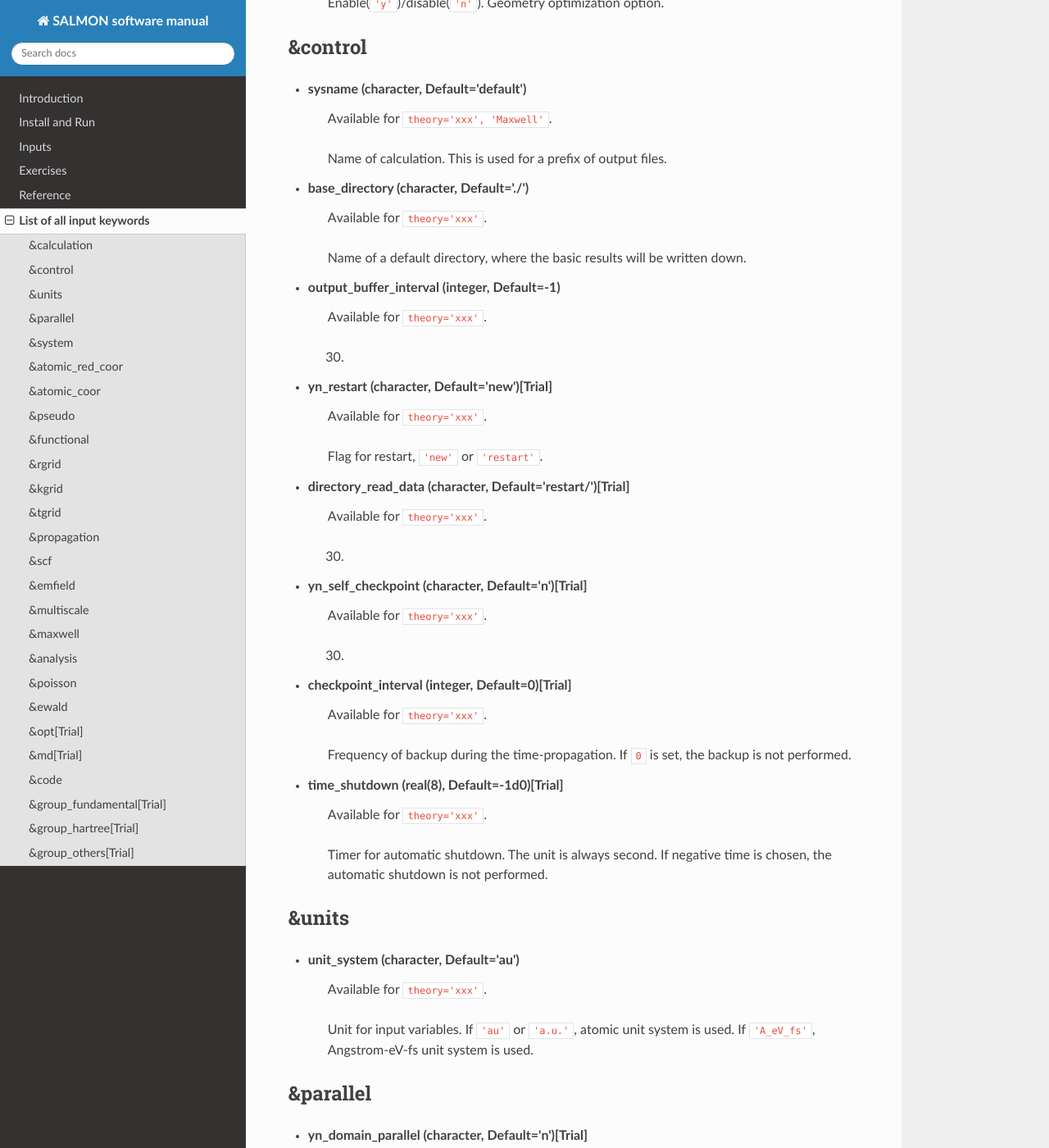
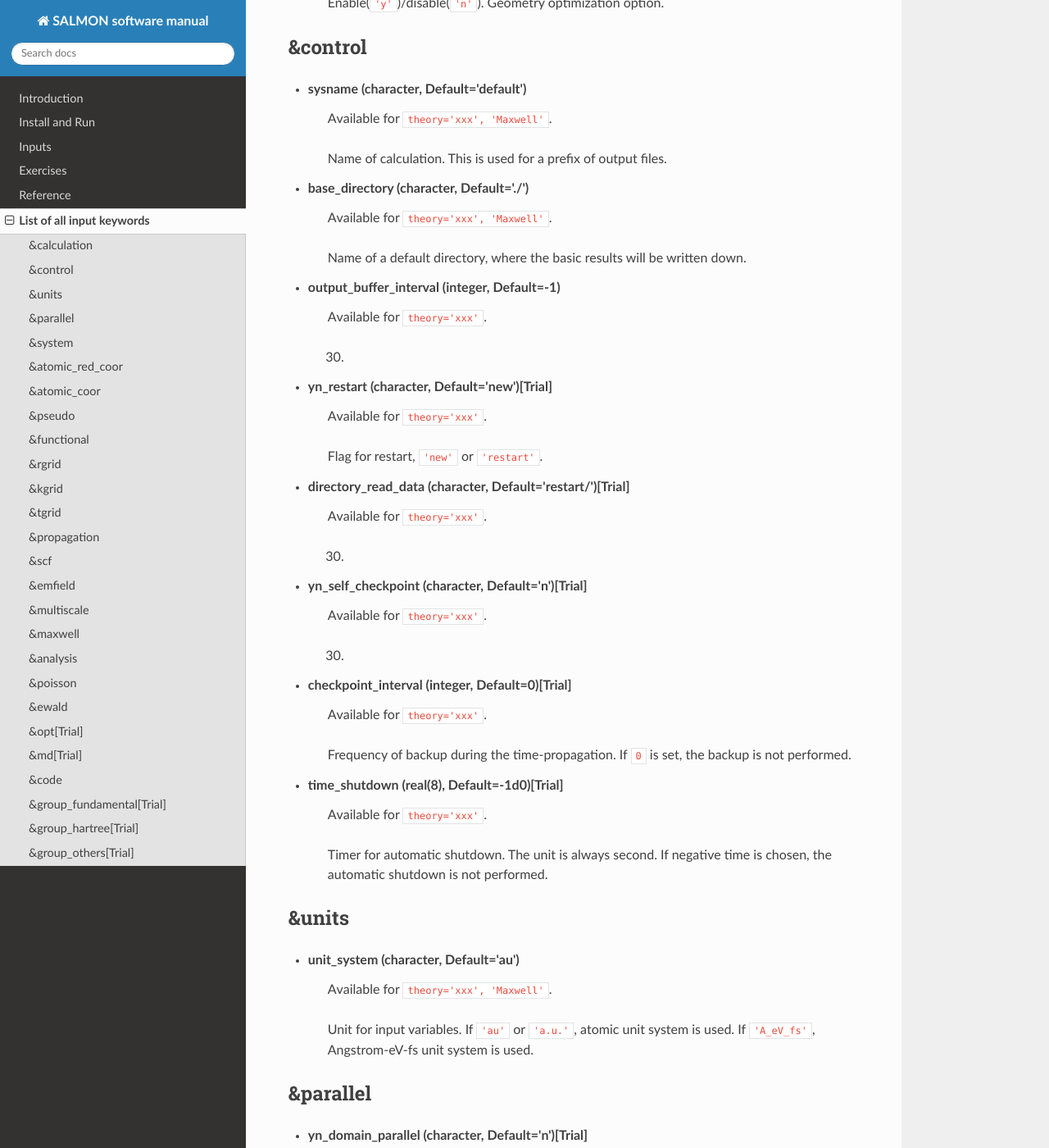
Before and after one commit to SALMON-TDDFT/SALMON-DOCS, a Sphinx documentation site: the page built from source/input_keyword_list.rst, in a window 1280 px wide and 1400 px high, scrolled down 1410 px. Shown: the whole window at 82% size. Built offline with Sphinx 7.4.7 and the Read the Docs theme 2.0.0, drawn with Linux system fonts in a browser that asks for light colours; formulas are drawn with MathJax 3; some of the changed text lies outside the part shown.

Commit message:
Update input_keyword_list.rst

```diff
--- a/source/input_keyword_list.rst
+++ b/source/input_keyword_list.rst
@@ -63,7 +63,7 @@ List of all input keywords
    Name of calculation. This is used for a prefix of output files.
 
 - **base_directory** (character, Default='./')
-   | Available for ``theory='xxx'``.
+   | Available for ``theory='xxx', 'Maxwell'``.
    Name of a default directory, where the basic results will be written down.
 
 - **output_buffer_interval** (integer, Default=-1)
@@ -96,7 +96,7 @@ List of all input keywords
 ------
 
 - **unit_system** (character, Default='au')
-   | Available for ``theory='xxx'``.
+   | Available for ``theory='xxx', 'Maxwell'``.
    Unit for input variables.
    If ``'au'`` or ``'a.u.'``, atomic unit system is used.
    If ``'A_eV_fs'``, Angstrom-eV-fs unit system is used.
@@ -111,7 +111,7 @@ List of all input keywords
    If specified ``yn_domain_parallel='y'`` and ``&system/yn_periodic='y'``, program codes for domain parallel version run in periodic system calculations.
 
 - **nproc_k/nproc_ob/nproc_domain_orbital(3)/nproc_domain_general(3)** (integer, Default=0)
-   | Available for ``theory='xxx'``.
+   | Available for ``theory='xxx', 'Maxwell'``.
    | Old infomation: 0d
    Followings are explanation of each variable.
 
```
